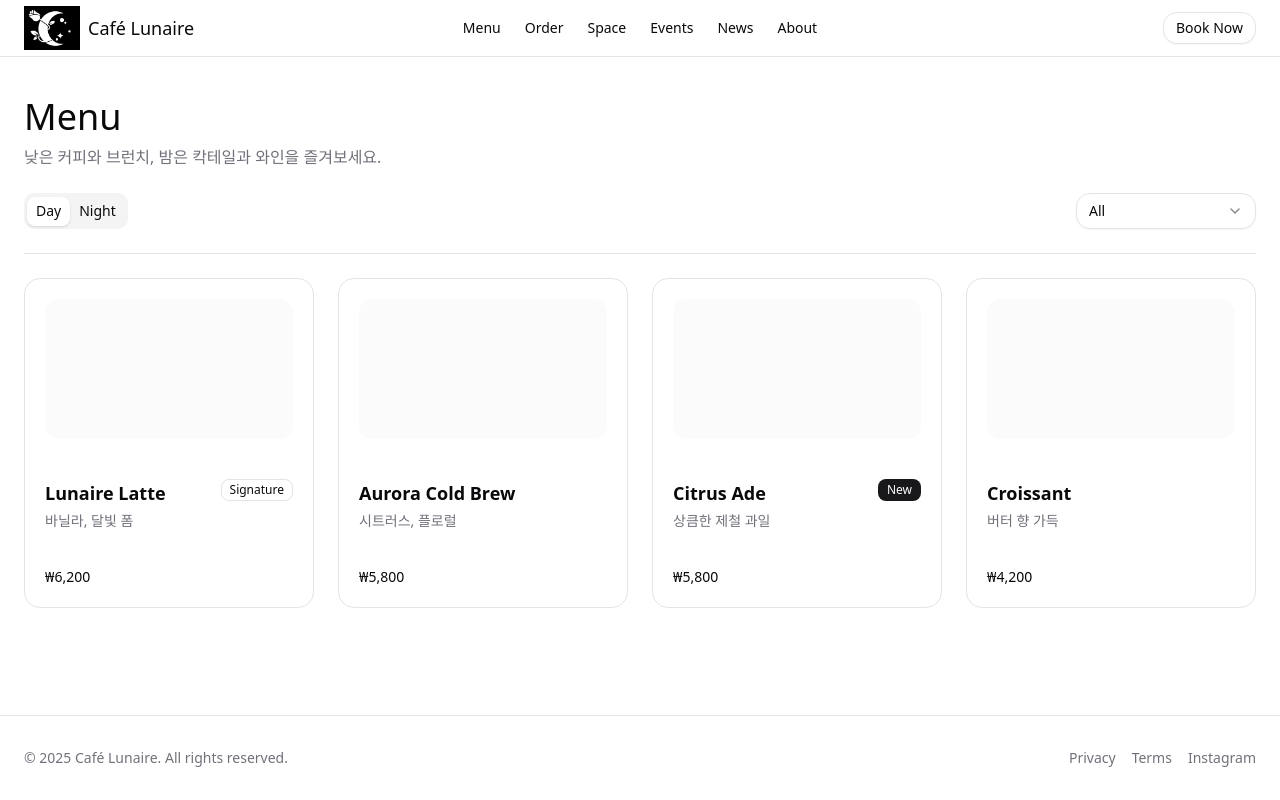
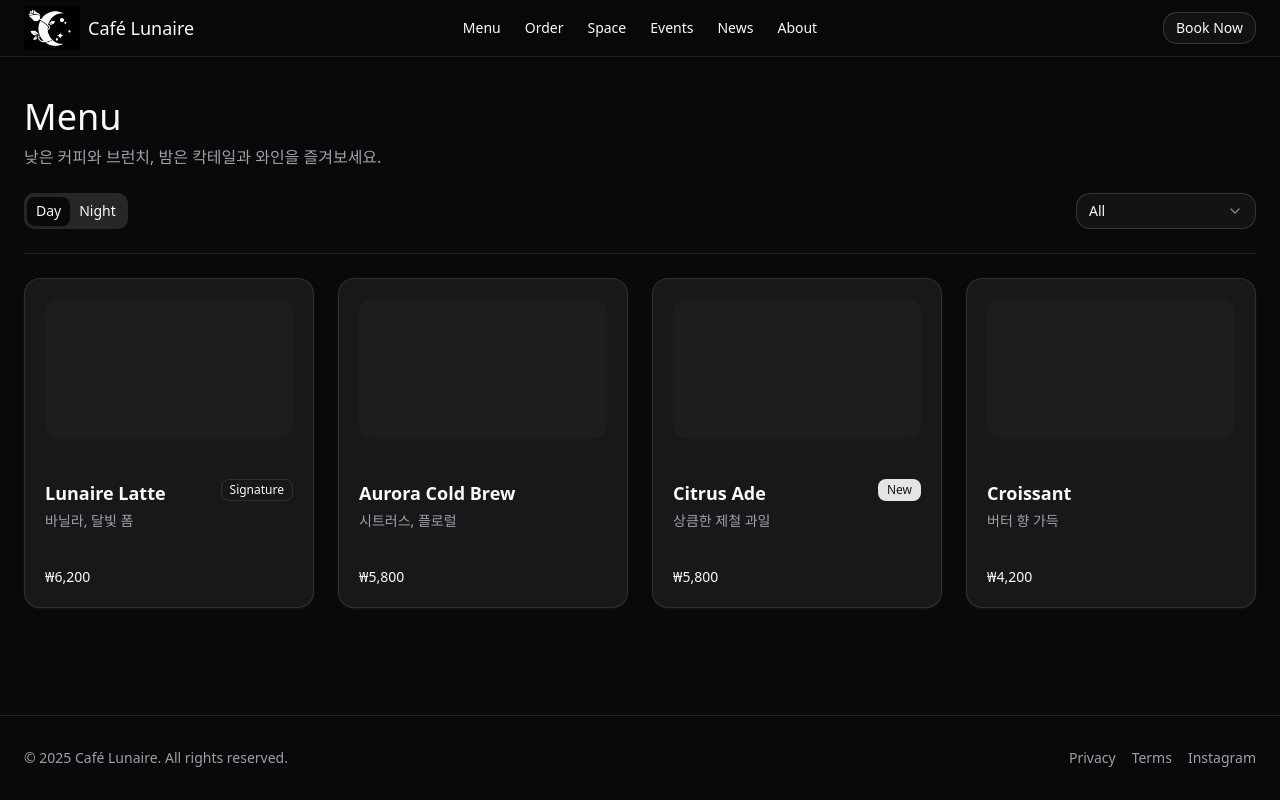
Before and after one commit to nijoow/lunaire, a Next.js app: page /menu in a window 1280 px wide. Built offline with nearby package versions, Linux system fonts and the light colour scheme.

Commit message:
🎨 다크 모드 강제 적용 (라이트 모드 제거)

```diff
--- a/src/app/globals.css
+++ b/src/app/globals.css
@@ -1,5 +1,5 @@
-@import "tailwindcss";
-@import "tw-animate-css";
+@import 'tailwindcss';
+@import 'tw-animate-css';
 
 @custom-variant dark (&:is(.dark *));
 
@@ -41,49 +41,15 @@
   --radius-md: calc(var(--radius) - 2px);
   --radius-lg: var(--radius);
   --radius-xl: calc(var(--radius) + 4px);
-  --moon-50: "#F4F3EF";
-  --moon-900: "#1C1C30";
-  --ink-900: "#111217";
-  --gold-500: "#D2B478";
-  --silver-400: "#B5B8C0";
+  --moon-50: '#F4F3EF';
+  --moon-900: '#1C1C30';
+  --ink-900: '#111217';
+  --gold-500: '#D2B478';
+  --silver-400: '#B5B8C0';
 }
 
 :root {
   --radius: 0.625rem;
-  --background: oklch(1 0 0);
-  --foreground: oklch(0.141 0.005 285.823);
-  --card: oklch(1 0 0);
-  --card-foreground: oklch(0.141 0.005 285.823);
-  --popover: oklch(1 0 0);
-  --popover-foreground: oklch(0.141 0.005 285.823);
-  --primary: oklch(0.21 0.006 285.885);
-  --primary-foreground: oklch(0.985 0 0);
-  --secondary: oklch(0.967 0.001 286.375);
-  --secondary-foreground: oklch(0.21 0.006 285.885);
-  --muted: oklch(0.967 0.001 286.375);
-  --muted-foreground: oklch(0.552 0.016 285.938);
-  --accent: oklch(0.967 0.001 286.375);
-  --accent-foreground: oklch(0.21 0.006 285.885);
-  --destructive: oklch(0.577 0.245 27.325);
-  --border: oklch(0.92 0.004 286.32);
-  --input: oklch(0.92 0.004 286.32);
-  --ring: oklch(0.705 0.015 286.067);
-  --chart-1: oklch(0.646 0.222 41.116);
-  --chart-2: oklch(0.6 0.118 184.704);
-  --chart-3: oklch(0.398 0.07 227.392);
-  --chart-4: oklch(0.828 0.189 84.429);
-  --chart-5: oklch(0.769 0.188 70.08);
-  --sidebar: oklch(0.985 0 0);
-  --sidebar-foreground: oklch(0.141 0.005 285.823);
-  --sidebar-primary: oklch(0.21 0.006 285.885);
-  --sidebar-primary-foreground: oklch(0.985 0 0);
-  --sidebar-accent: oklch(0.967 0.001 286.375);
-  --sidebar-accent-foreground: oklch(0.21 0.006 285.885);
-  --sidebar-border: oklch(0.92 0.004 286.32);
-  --sidebar-ring: oklch(0.705 0.015 286.067);
-}
-
-.dark {
   --background: oklch(0.141 0.005 285.823);
   --foreground: oklch(0.985 0 0);
   --card: oklch(0.21 0.006 285.885);
--- a/src/app/layout.tsx
+++ b/src/app/layout.tsx
@@ -1,13 +1,13 @@
-import type { Metadata } from "next";
-import "./globals.css";
-import { ThemeProvider } from "next-themes";
-import { Toaster } from "@/components/ui/sonner";
-import clsx from "clsx";
+import { Toaster } from '@/components/ui/sonner';
+import clsx from 'clsx';
+import type { Metadata } from 'next';
+import { ThemeProvider } from 'next-themes';
+import './globals.css';
 
 export const metadata: Metadata = {
-  title: "Café Lunaire",
-  description: "Café Lunaire Official Homepage",
-  icons: { icon: "/favicon.ico" },
+  title: 'Café Lunaire',
+  description: 'Café Lunaire Official Homepage',
+  icons: { icon: '/favicon.ico' },
 };
 
 export default function RootLayout({
@@ -17,8 +17,15 @@ export default function RootLayout({
 }) {
   return (
     <html lang="ko" suppressHydrationWarning>
-      <body className={clsx("min-h-dvh bg-moon-50 text-ink-900 antialiased")}>
-        <ThemeProvider attribute="class" defaultTheme="system" enableSystem>
+      <body
+        className={clsx('bg-background text-foreground min-h-dvh antialiased')}
+      >
+        <ThemeProvider
+          attribute="class"
+          defaultTheme="dark"
+          forcedTheme="dark"
+          disableTransitionOnChange
+        >
           {children}
           <Toaster />
         </ThemeProvider>
```
